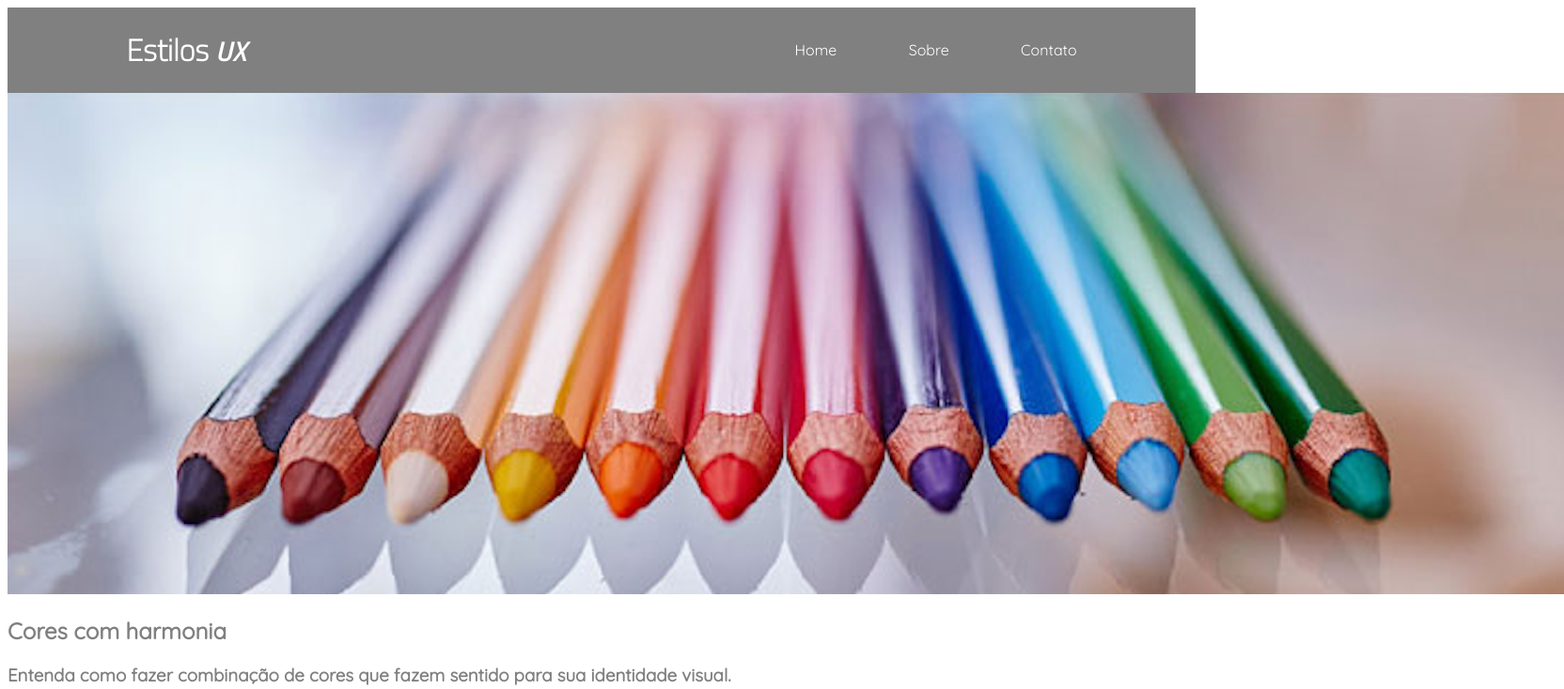
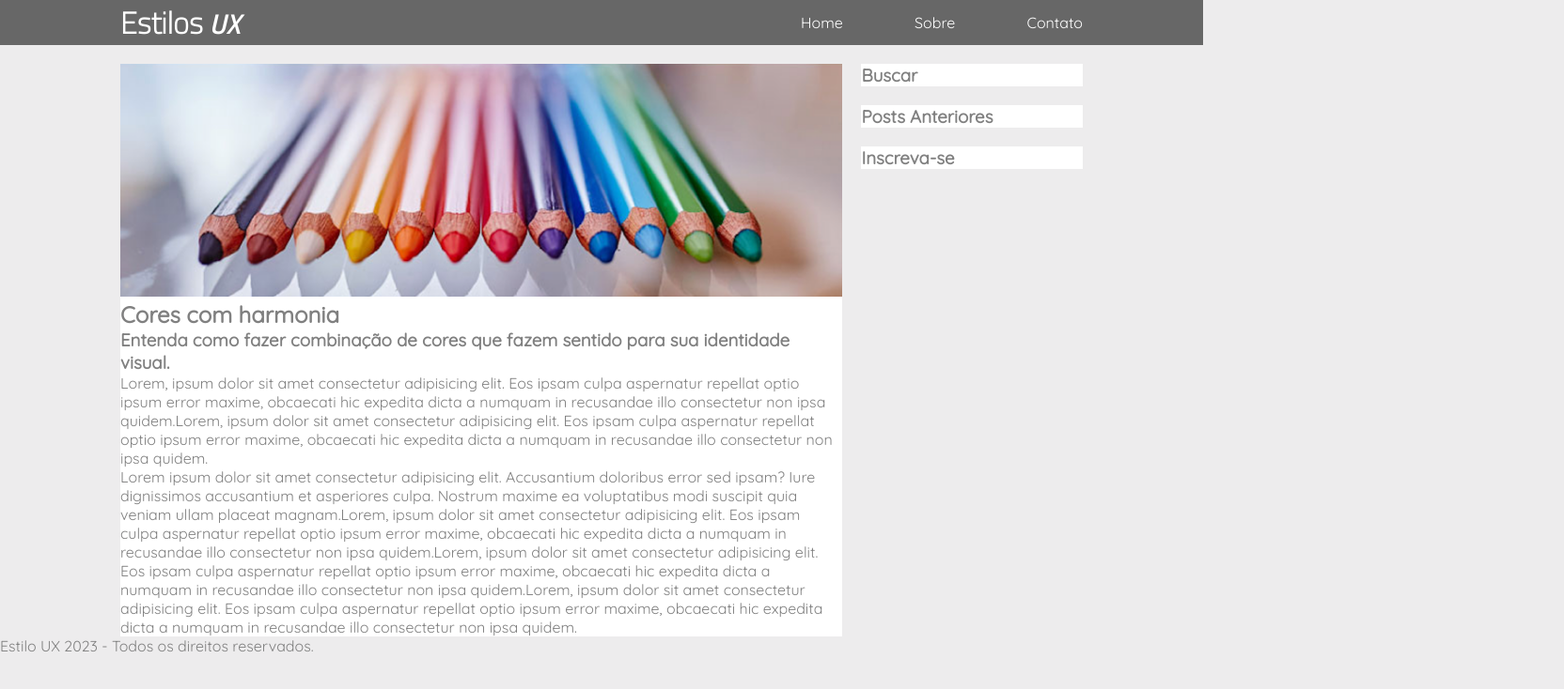
Before and after one commit to prgfe/Aula_HTML_CSS, a plain HTML site: page EstiloUX/index.html in a window 1280 px wide. Shown: the top 734 px of the page at 94% size, 1664 px wide, since content can reach past the window. Drawn offline with Linux system fonts and the light colour scheme.

Commit message:
conceito box model

```diff
--- a/EstiloUX/index.html
+++ b/EstiloUX/index.html
@@ -22,8 +22,9 @@
     </header>
 
     <main>
-        <section>
-            <img src="images/lapis-de-cor.png" alt="Lápis de cor">
+    <div class="layout-grid colunas-flex">
+        <section class="coluna1">
+            <img id="lápis" src="images/lapis-de-cor.png" alt="Lápis de cor">
 
             <h2>Cores com harmonia</h2>
 
@@ -47,7 +48,7 @@
 
         </section>
 
-        <aside>
+        <aside class="coluna2">
             <article>
 
                 <h3>Buscar</h3>
@@ -67,6 +68,8 @@
             </article>
 
         </aside>
+    </div>
+
     </main>
 
     <footer>
--- a/EstiloUX/styles/style.css
+++ b/EstiloUX/styles/style.css
@@ -4,19 +4,26 @@
 font-family: 'Titillium Web', sans-serif; */
 
 /* reset de propriedades */
+* {
+    margin: 0;
+    padding: 0;
+    box-sizing: border-box;
+}
 
 
     body {
         font-family: 'Quicksand', sans-serif;
         color: grey;
+        background-color: #edeced;
             }
         header {
-        background-color: grey;
+        background-color: #676767;
     }
 
-    header .layout-grid {
+  /* classe genérica */
+    .layout-grid {
         width: 80%;
-        margin: auto;
+        margin: 0 auto;
         /* background-color: yellowgreen; */
     }
 
@@ -51,3 +58,36 @@ font-family: 'Titillium Web', sans-serif; */
         color: white;
         text-decoration: none;
     }
+
+    /******* Main *******/
+
+main {
+    padding-top: 20px;
+}
+
+main #lápis {
+    width: 100%;
+}
+
+main .colunas-flex {
+    display: flex;
+    justify-content: space-between;
+}
+
+/* section */
+main .coluna1 {
+    width: 75%;
+    background-color: white;
+}
+
+/* aside */
+main .coluna2 {
+    width: 23%;
+    /* background-color: purple; */
+}
+
+/* articles */
+main .coluna2 article {
+    margin-bottom: 20px;
+    background-color: white;
+}
```
Also changed, not shown: introducao-css.html (+3 -0 lines).
